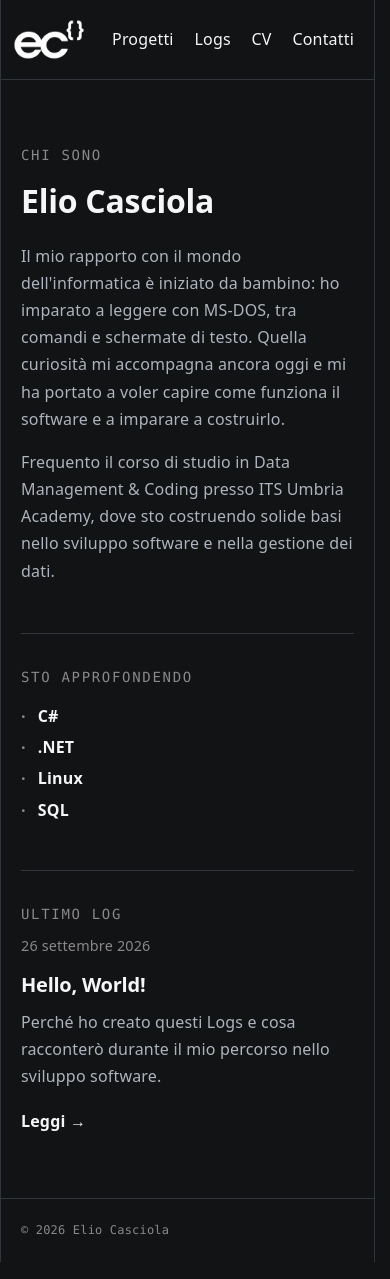
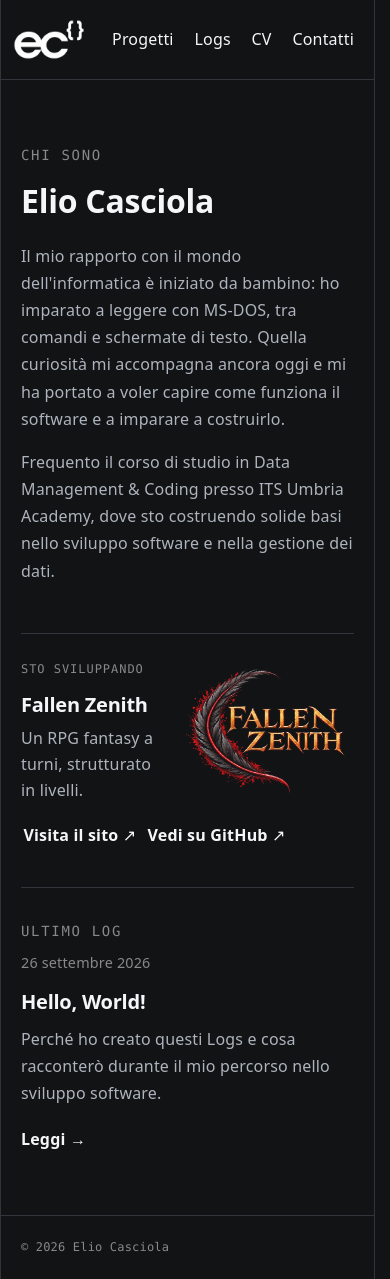
Before and after one commit to ElioCasciola/eliocasciola-dev, a React (Vite) app: page / in a window 390 px wide. Built offline with nearby package versions, Linux system fonts and the light colour scheme.

Commit message:
Various Edits.

```diff
--- a/src/pages/Blog.css
+++ b/src/pages/Blog.css
@@ -46,6 +46,23 @@
     line-height: 1.7;
 }
 
+.blog-preview-link {
+    display: inline-block;
+    margin-top: 1.25rem;
+    color: var(--text-h);
+    font-weight: 600;
+    text-decoration: none;
+}
+
+.blog-preview-link:hover {
+    color: var(--accent);
+}
+
+.blog-preview-link:focus-visible {
+    outline: 2px solid var(--accent);
+    outline-offset: 4px;
+}
+
 .blog-preview h2 a:focus-visible {
     outline: 2px solid var(--accent);
     outline-offset: 4px;
--- a/src/pages/Blog.jsx
+++ b/src/pages/Blog.jsx
@@ -28,6 +28,14 @@ function Blog() {
                             <p className="blog-preview-excerpt">
                                 {post.excerpt}
                             </p>
+
+                            <Link
+                                className="blog-preview-link"
+                                to={`/blog/${post.slug}`}
+                                aria-label={`Leggi ${post.title}`}
+                            >
+                                Leggi <span aria-hidden="true">→</span>
+                            </Link>
                         </article>
                     ))}
                 </div>
--- a/src/pages/Home.css
+++ b/src/pages/Home.css
@@ -1,45 +1,95 @@
-.home-learning,
-.home-latest {
+.home-latest,
+.home-project {
     padding-inline: 2rem;
     text-align: left;
 }
 
-.home-learning {
-    padding-bottom: 4rem;
+.home-project {
+    padding-block: 0 3rem;
+}
+
+.home-project__content {
+    display: grid;
+    grid-template-columns: minmax(0, 1fr) minmax(180px, 390px);
+    grid-template-areas: "copy image" "links image";
+    align-items: center;
+    gap: 2rem;
+    width: 100%;
+    max-width: 900px;
+    margin: 0 auto;
+    padding-top: 2rem;
+    border-top: 1px solid var(--border);
+    text-align: left;
+}
+
+.home-project__image {
+    grid-area: image;
+    display: grid;
+    place-items: center;
+    width: 100%;
+    min-height: 180px;
+    transform: translateX(-0.75rem);
+}
+
+.home-project__image img {
+    display: block;
+    width: 100%;
+    height: auto;
+    max-height: 260px;
+    object-fit: contain;
+    mix-blend-mode: screen;
+}
+
+.home-project__copy {
+    grid-area: copy;
+}
+
+.home-project__copy .section-label {
+    margin-bottom: 0.75rem;
+}
+
+.home-project__copy h2 {
+    margin-bottom: 0.5rem;
+}
+
+.home-project__copy > p:not(.section-label) {
+    line-height: 1.65;
+}
+
+.home-project__links {
+    grid-area: links;
+    display: flex;
+    flex-wrap: nowrap;
+    gap: 1.25rem;
+}
+
+.home-project__link {
+    box-sizing: border-box;
+    padding-inline: 0.25rem;
+    color: var(--text-h);
+    font-weight: 600;
+    text-decoration: none;
+}
+
+.home-project__link:hover {
+    color: var(--accent);
+}
+
+.home-project__link:focus-visible {
+    outline: 2px solid var(--accent);
+    outline-offset: 4px;
 }
 
 .home-latest {
     padding-bottom: 6rem;
 }
 
-.home-learning__content,
 .home-latest__content {
     width: 100%;
     max-width: 900px;
     margin: 0 auto;
     padding-top: 2rem;
     border-top: 1px solid var(--border);
-}
-
-.home-learning__content .section-label {
-    margin-bottom: 1rem;
-}
-
-.home-learning__list {
-    display: flex;
-    flex-wrap: wrap;
-    gap: 0.5rem 1.5rem;
-    margin: 0;
-    padding: 0;
-    color: var(--text-h);
-    font-weight: 600;
-    list-style: none;
-}
-
-.home-learning__list li::before {
-    margin-right: 1.5rem;
-    color: var(--accent);
-    content: "·";
 }
 
 .home-latest__header {
@@ -61,10 +111,7 @@
 }
 
 .home-latest__body {
-    display: grid;
-    grid-template-columns: minmax(0, 1fr) auto;
-    align-items: end;
-    gap: 2rem;
+    display: block;
 }
 
 .home-latest__body h2 {
@@ -82,6 +129,8 @@
 }
 
 .home-latest__link {
+    display: inline-block;
+    margin-top: 1.25rem;
     color: var(--text-h);
     font-weight: 600;
     text-decoration: none;
@@ -100,27 +149,52 @@
 }
 
 @media (max-width: 600px) {
-    .home-learning,
-    .home-latest {
+    .home-latest,
+    .home-project {
         padding-inline: 1.25rem;
     }
 
-    .home-learning {
-        padding-bottom: 3rem;
+    .home-project {
+        padding-bottom: 2.5rem;
+    }
+
+    .home-project__content {
+        grid-template-columns: minmax(0, 1fr) minmax(130px, 55%);
+        grid-template-areas: "copy image" "links links";
+        column-gap: 0.375rem;
+        row-gap: 0;
+        padding-top: 1.5rem;
+    }
+
+    .home-project__image {
+        min-height: 0;
+        width: calc(100% + 0.5rem);
+        transform: none;
+    }
+
+    .home-project__image img {
+        max-height: 170px;
+    }
+
+    .home-project__copy .section-label {
+        font-size: 0.75rem;
+        letter-spacing: 0.08em;
+        white-space: nowrap;
+    }
+
+    .home-project__links {
+        margin-top: 1.25rem;
+        gap: 0.4rem;
+    }
+
+    .home-project__link {
+        padding-inline: 0.15rem;
+        font-size: 1rem;
+        white-space: nowrap;
     }
 
     .home-latest {
         padding-bottom: 4rem;
-    }
-
-    .home-learning__list {
-        align-items: flex-start;
-        flex-direction: column;
-        gap: 0.5rem;
-    }
-
-    .home-learning__list li::before {
-        margin-right: 0.75rem;
     }
 
     .home-latest__header {
@@ -129,12 +203,10 @@
         gap: 0.5rem;
     }
 
-    .home-latest__body {
-        display: block;
-    }
+}
 
-    .home-latest__link {
-        display: inline-block;
-        margin-top: 1.25rem;
+@media (max-width: 360px) {
+    .home-project__content {
+        grid-template-columns: minmax(0, 1fr) minmax(130px, 50%);
     }
 }
--- a/src/pages/Home.jsx
+++ b/src/pages/Home.jsx
@@ -1,5 +1,6 @@
 import { Link } from 'react-router'
 import About from '../components/About.jsx'
+import fallenZenithLogo from '../assets/fallen-zenith-logo.webp'
 import { posts } from '../data/posts.js'
 import './Home.css'
 
@@ -10,17 +11,39 @@ function Home() {
         <>
             <About />
 
-            <section className="home-learning" aria-labelledby="learning-title">
-                <div className="home-learning__content">
-                    <p className="section-label" id="learning-title">
-                        Sto approfondendo
-                    </p>
-                    <ul className="home-learning__list">
-                        <li>C#</li>
-                        <li>.NET</li>
-                        <li>Linux</li>
-                        <li>SQL</li>
-                    </ul>
+            <section className="home-project" aria-labelledby="home-project-title">
+                <div className="home-project__content">
+                    <div className="home-project__image">
+                        <img
+                            src={fallenZenithLogo}
+                            alt="Logo di Fallen Zenith"
+                            width="640"
+                            height="427"
+                        />
+                    </div>
+                    <div className="home-project__copy">
+                        <p className="section-label">Sto sviluppando</p>
+                        <h2 id="home-project-title">Fallen Zenith</h2>
+                        <p>Un RPG fantasy a turni, strutturato in livelli.</p>
+                    </div>
+                    <div className="home-project__links">
+                        <a
+                            className="home-project__link"
+                            href="https://www.fallenzenith.com"
+                            target="_blank"
+                            rel="noreferrer"
+                        >
+                            Visita il sito <span aria-hidden="true">↗</span>
+                        </a>
+                        <a
+                            className="home-project__link"
+                            href="https://github.com/ElioCasciola/fallen-zenith"
+                            target="_blank"
+                            rel="noreferrer"
+                        >
+                            Vedi su GitHub <span aria-hidden="true">↗</span>
+                        </a>
+                    </div>
                 </div>
             </section>
 
--- a/src/pages/Projects.css
+++ b/src/pages/Projects.css
@@ -14,17 +14,6 @@
     grid-template-columns: repeat(auto-fit, minmax(min(100%, 320px), 380px));
     gap: 1.5rem;
     margin-top: 1rem;
-}
-
-.project-card-link {
-    color: inherit;
-    text-decoration: none;
-}
-
-.project-card-link:focus-visible {
-    border-radius: 18px;
-    outline: 2px solid var(--text-h);
-    outline-offset: 4px;
 }
 
 .project-card {
@@ -115,17 +104,35 @@
     background: #111315;
 }
 
+.project-card__links {
+    display: flex;
+    flex-wrap: nowrap;
+    justify-content: flex-start;
+    gap: 0.65rem;
+}
+
 .project-card__link {
     display: inline-flex;
+    flex: 0 0 auto;
     align-items: center;
     gap: 0.55rem;
+    box-sizing: border-box;
+    padding-inline: 0.25rem;
     color: var(--text-h);
+    font-size: 16px;
     font-weight: 600;
     text-decoration: none;
+    white-space: nowrap;
 }
 
 .project-card__link:hover {
     color: #ffc35c;
+}
+
+.project-card__link:focus-visible {
+    border-radius: 3px;
+    outline: 2px solid var(--text-h);
+    outline-offset: 4px;
 }
 
 @media (min-width: 601px) {
@@ -163,6 +170,33 @@
     }
 
     .project-card__body {
-        padding: 1.35rem;
+        padding: 1.2rem;
     }
+
+    .project-card__links {
+        justify-content: space-between;
+        gap: 0.75rem;
+    }
+
+    .project-card__link {
+        gap: 0.35rem;
+        padding-inline: 0;
+        font-size: clamp(14px, 4.7vw, 18px);
+    }
+
 }
+
+@media (max-width: 360px) {
+    .projects-page {
+        padding-inline: 0.75rem;
+    }
+
+    .project-card__links {
+        gap: 0.5rem;
+    }
+
+    .project-card__link {
+        font-size: 14px;
+    }
+
+}
--- a/src/pages/Projects.jsx
+++ b/src/pages/Projects.jsx
@@ -11,13 +11,7 @@ function Projects() {
             <div className="projects-content">
                 <p className="section-label" id="projects-title">Progetti</p>
                 <div className="projects-grid">
-                    <a
-                        className="project-card-link"
-                        href="https://github.com/ElioCasciola/fallen-zenith"
-                        target="_blank"
-                        rel="noreferrer"
-                    >
-                        <article className="project-card">
+                    <article className="project-card">
                             <div className="project-card__media">
                                 <img
                                     src={fallenZenithLogo}
@@ -39,9 +33,9 @@ function Projects() {
                                 <h2>Fallen Zenith</h2>
 
                                 <p className="project-card__description">
-                                    Un dungeon crawler fantasy a turni sviluppato
-                                    in C#, con classi, abilità, mostri e morte
-                                    permanente.
+                                    Un RPG fantasy a turni, strutturato in livelli,
+                                    sviluppato in C# con classi, abilità, mostri e
+                                    morte permanente.
                                 </p>
 
                                 <ul
@@ -53,13 +47,28 @@ function Projects() {
                                     <li>OOP</li>
                                 </ul>
 
-                                <span className="project-card__link">
+                                <div className="project-card__links">
+                                    <a
+                                        className="project-card__link"
+                                        href="https://www.fallenzenith.com"
+                                        target="_blank"
+                                        rel="noreferrer"
+                                    >
+                                        <span>Visita il sito</span>
+                                        <span aria-hidden="true">↗</span>
+                                    </a>
+                                    <a
+                                        className="project-card__link"
+                                        href="https://github.com/ElioCasciola/fallen-zenith"
+                                        target="_blank"
+                                        rel="noreferrer"
+                                    >
                                     <FaGithub aria-hidden="true" />
                                     <span>Vedi su GitHub</span>
-                                </span>
+                                    </a>
+                                </div>
                             </div>
                         </article>
-                    </a>
                 </div>
             </div>
         </section>
```
